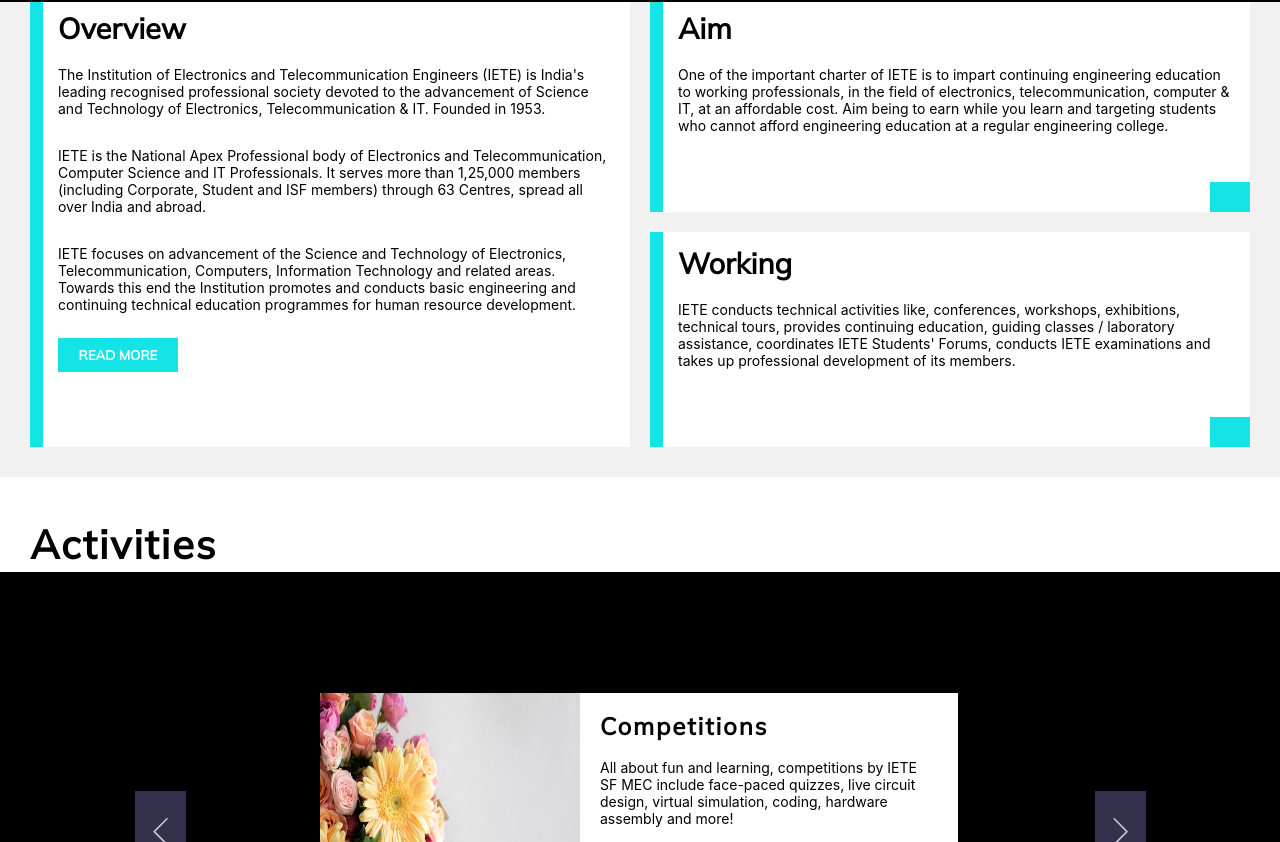
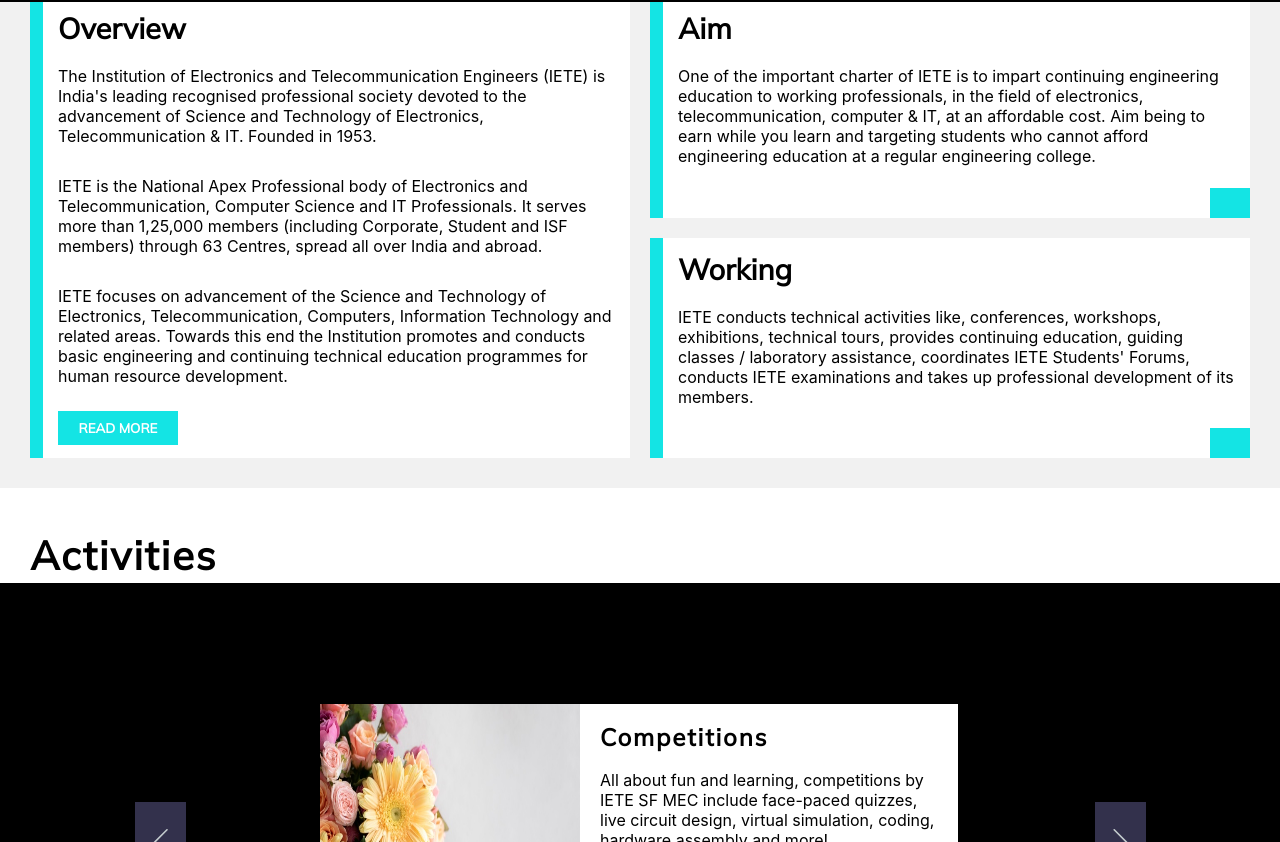
Before and after one commit to ietesfmec/website, a Next.js app: page /home in a window 1280 px wide. Shown: the part 798-1640 px from the top of the page. Built offline with nearby package versions, Linux system fonts and the light colour scheme.

Commit message:
optimization

```diff
--- a/components/Home/Activity/Activity.module.css
+++ b/components/Home/Activity/Activity.module.css
@@ -98,6 +98,10 @@
     letter-spacing: 0.05cm;
   }
 
+  .container > main > div > section > p {
+    font-size: medium !important;
+  }
+
   .container > div {
       width: 51px;
       height: 83px;
--- a/hooks/animate.js
+++ b/hooks/animate.js
@@ -3,7 +3,7 @@
         const prefix = 'animate__';
         const animationName = `${prefix}${animation}`;
         const node = element;
-        if(!node)   return;
+        if(!node)   resolve('');
         node.classList.add(`${prefix}animated`, animationName, `${prefix}${delay}`);
 
         // When the animation ends, we clean the classes and resolve the Promise
--- a/styles/globals.css
+++ b/styles/globals.css
@@ -12,6 +12,7 @@
   -moz-user-select: none;
   -webkit-user-select: none;
   user-select: none;
+  position: relative;
 }
 
 ::-webkit-scrollbar {
@@ -35,8 +36,14 @@
   -moz-user-select: none;
   -webkit-user-select: none;
   user-select: none;
+}
 
+@media screen and (max-width:1000px){
+  p {
+    font-size: smaller !important;
+  }
 }
+
 
 :root {
   --base-color:#14E4E4
@@ -45,7 +52,3 @@
 .animate__medium {
   --animate-duration: 1.3s;
 }
-
-p {
-    font-size: 14px;
-};
```
